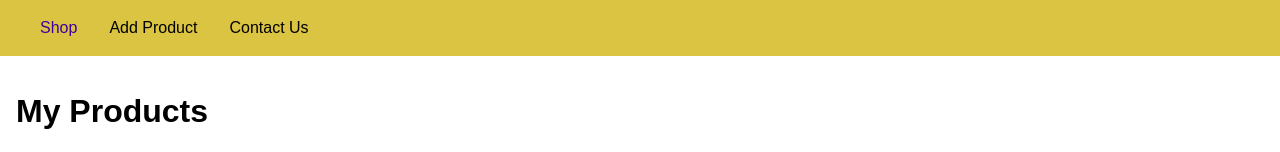
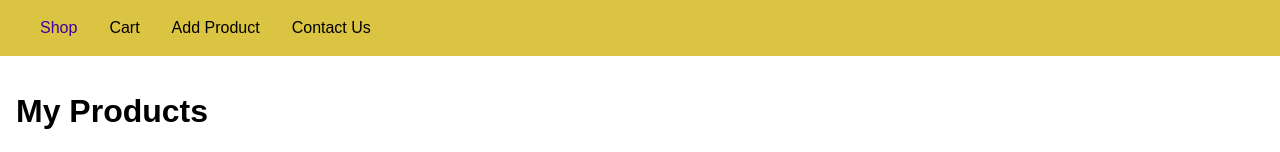
Before and after one commit to Sidver-pod/climbing-mount-node-js, a website: page views/shop.html in a window 1280 px wide. Shown: the top 152 px of the page. Drawn offline with Linux system fonts and the light colour scheme.

Commit message:
Added 'Cart' in nav bar

```diff
--- a/views/shop.html
+++ b/views/shop.html
@@ -12,6 +12,7 @@
         <nav class="main-header__nav">
             <ul class="main-header__item-list">
                 <li class="main-header__item"><a class="active" href="/shop">Shop</a></li>
+                <li class="main-header__item"><a href="/cart">Cart</a></li>
                 <li class="main-header__item"><a href="/admin/add-product">Add Product</a></li>
                 <li class="main-header__item"><a href="/contactus">Contact Us</a></li>
             </ul>
```
